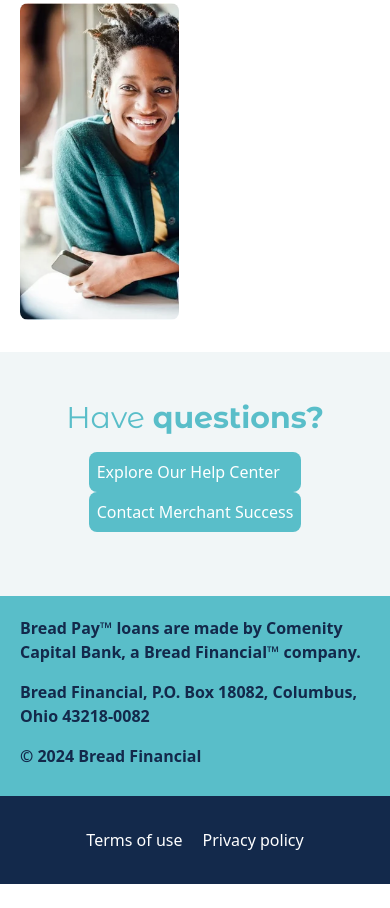
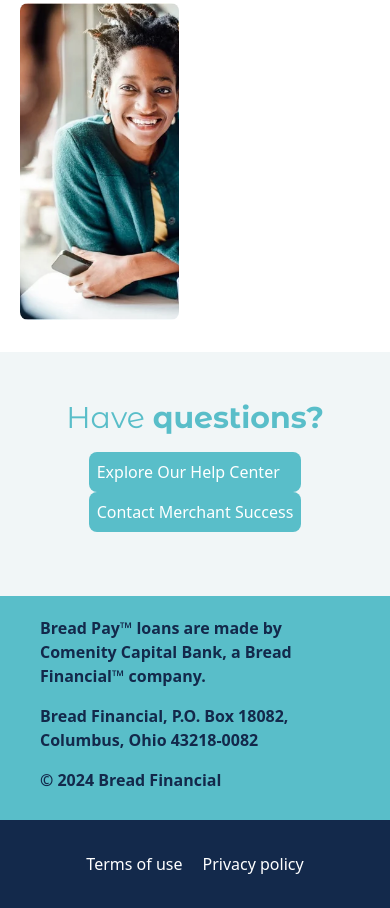
Before and after one commit to ayush166/boya-code, a website: page index.html in a window 390 px wide. Shown: the part 9417-10325 px from the top of the page. Before the commit the page ends 10301 px from the top, so only its background shows below. Drawn offline with Linux system fonts and the light colour scheme; files whose address does not match are found by name.

Commit message:
layout colors

```diff
--- a/index.html
+++ b/index.html
@@ -564,20 +564,21 @@
            </div>
          </div>
       </div>
-      <footer class=" bg-[#59BEC9] text-white">
+      <footer class="md:px-[150px] px-5 bg-[#59BEC9] ">
         <div class="pt-3 pb-5 px-5 font-bold text-[#13294b]">
 
           <p class="py-2">Bread Pay™ loans are made by Comenity Capital Bank, a Bread Financial™ company.</p>
           <p class="py-2">Bread Financial, P.O. Box 18082, Columbus, Ohio 43218-0082</p>
           <p class="py-2">© 2024 Bread Financial</p>
         </div>
-          <div class="bg-[#13294b] py-8">
-            <div class="flex justify-center gap-5">
-              <span>Terms of use</span>
-              <span>Privacy policy</span>
-            </div>
-          </div>
+
       </footer>
+      <div class="md:px-[150px] px-5 bg-[#13294b] py-8 text-white">
+        <div class="flex justify-center gap-5">
+          <span>Terms of use</span>
+          <span>Privacy policy</span>
+        </div>
+      </div>
     </div>
 
     <script src="scripts.js"></script>
```
